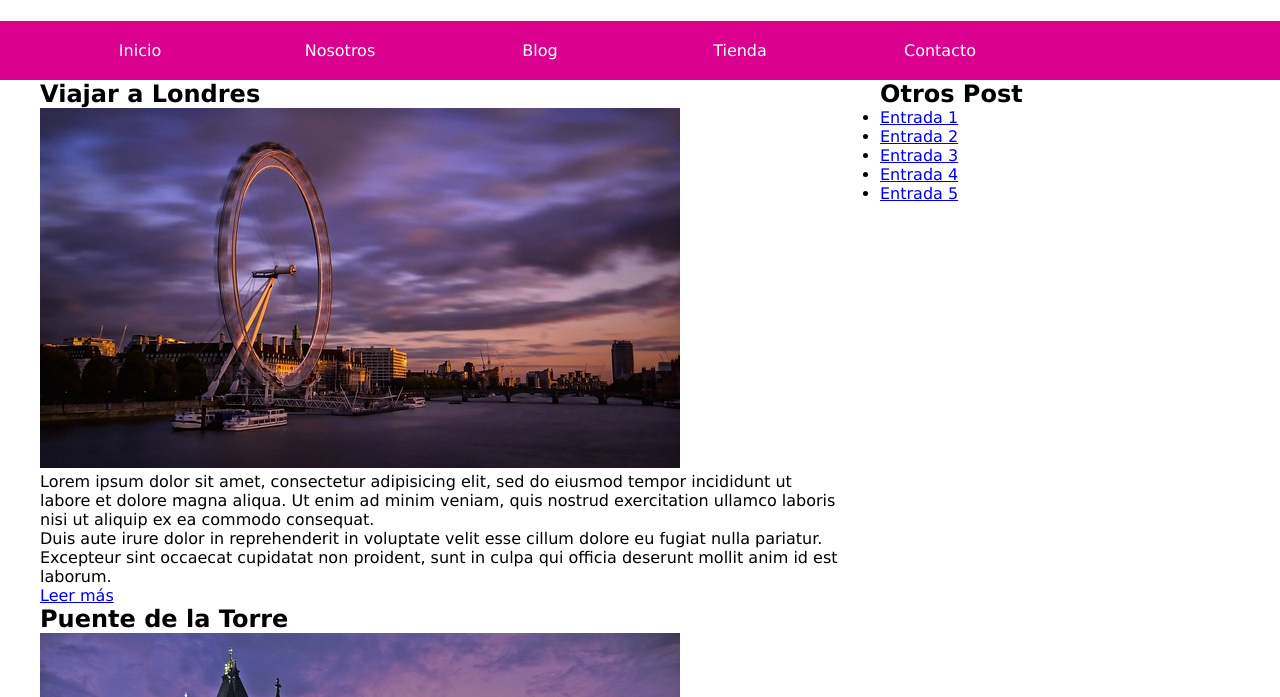
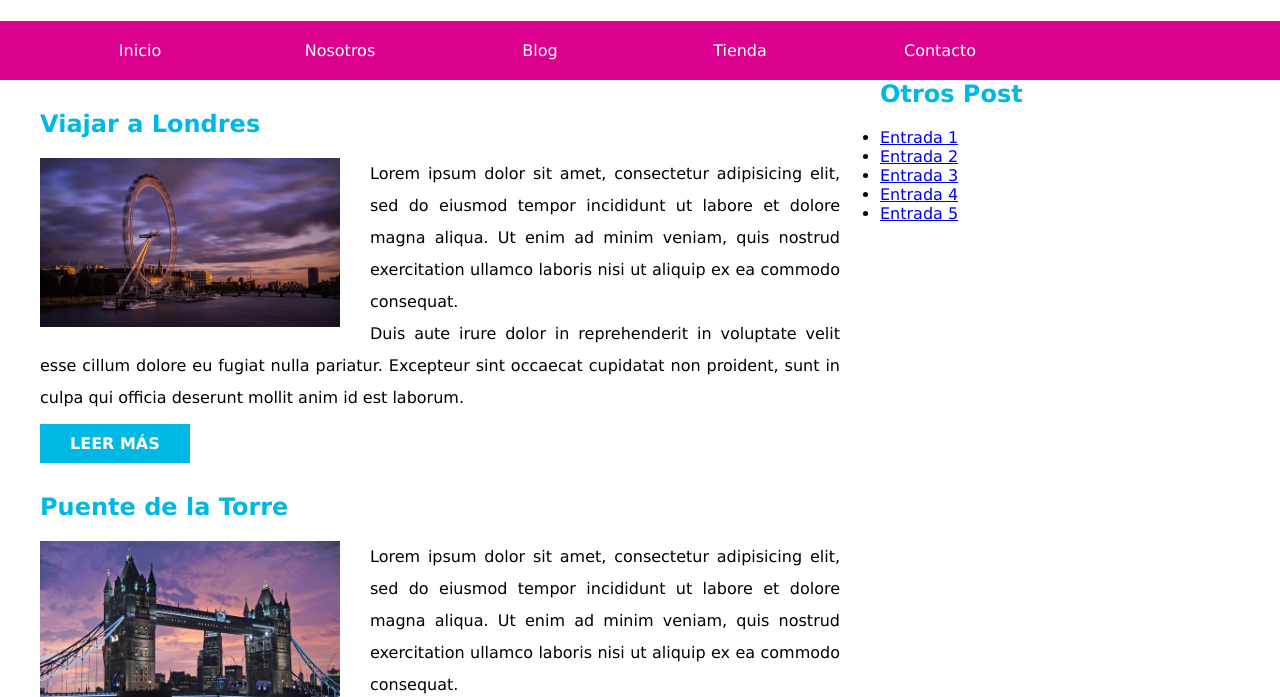
Before and after one commit to gnuedwin/blog-viajes, a plain HTML site: page index.html in a window 1280 px wide. Shown: the part 103-800 px from the top of the page. Drawn offline with Linux system fonts and the light colour scheme.

Commit message:
Estilos articulos

```diff
--- a/css/estilos.css
+++ b/css/estilos.css
@@ -79,6 +79,35 @@ main {
   padding-right: 40px;
 
 }
+/** Entradas de post **/
+article {
+  margin-top: 30px;
+
+}
+h2 {
+  color: #00b8e4;
+  margin-bottom: 20px;
+}
+article img {
+  float: left;
+  width: 300px;
+  margin-right: 30px;
+}
+article p {
+  line-height: 2;
+  text-align: justify;
+}
+.boton {
+  background-color: #00b8e4;
+  padding: 10px 30px;
+  display: inline-block;
+  margin-top: 10px;
+  font-weight: bold;
+  color: #ffffff;
+  text-transform: uppercase;
+  text-decoration: none;
+
+}
 aside {
   float: right;
   width: 30%;
```
